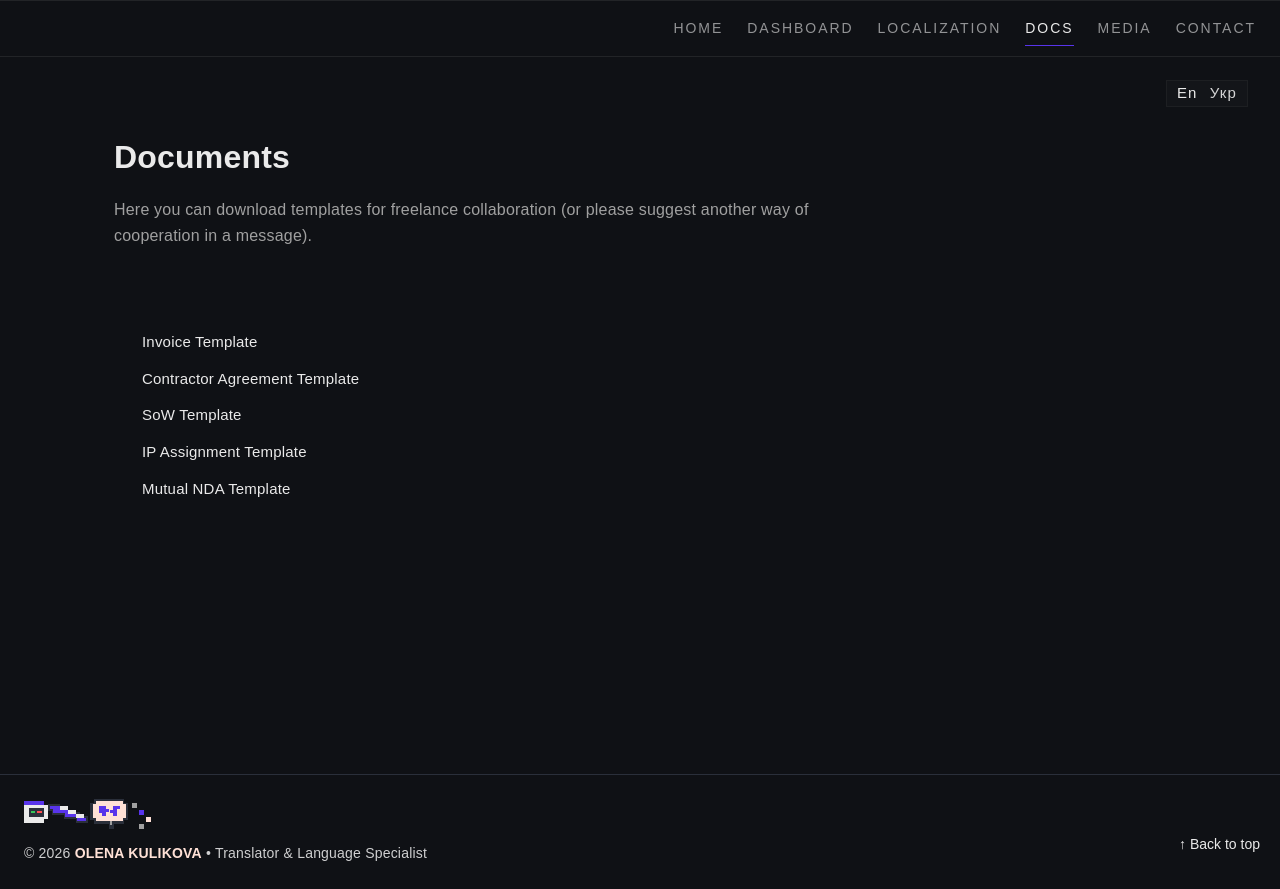
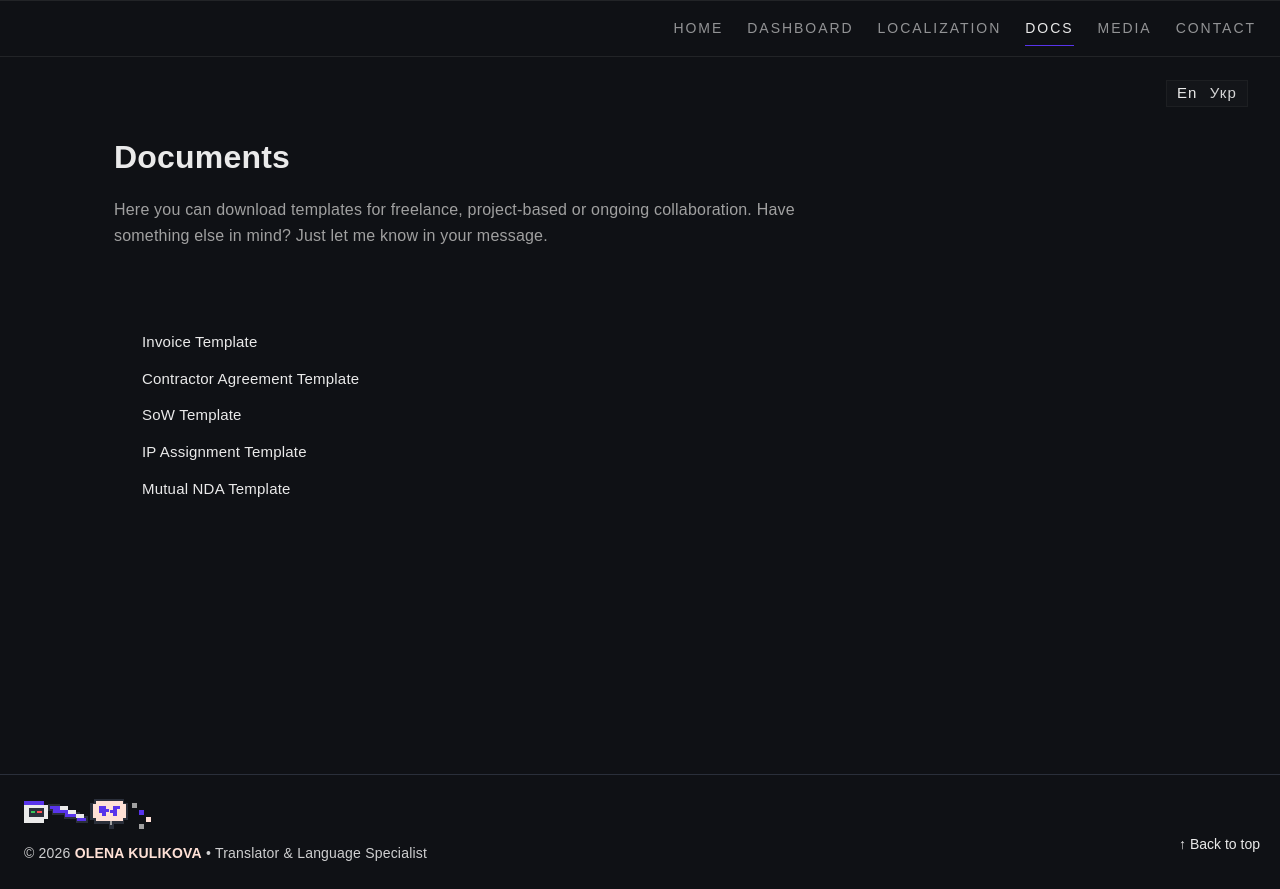
Before and after one commit to SillyCat88/nexia-lab-cv, a React (Vite) app: page /documents in a window 1280 px wide. Built offline with nearby package versions, Linux system fonts and the light colour scheme.

Commit message:
docs content polish

```diff
--- a/src/pages/Documents/data/contentDocs.js
+++ b/src/pages/Documents/data/contentDocs.js
@@ -2,7 +2,7 @@ export const content = {
   en: {
     pageTitle: "Documents",
 
-    pageDescription: "Here you can download templates for freelance collaboration (or please suggest another way of cooperation in a message).",
+    pageDescription: "Here you can download templates for freelance, project-based or ongoing collaboration. Have something else in mind? Just let me know in your message.",
 
     documents: [
       {
@@ -31,7 +31,7 @@ export const content = {
   ua: {
     pageTitle: "Документи",
 
-    pageDescription: "Тут ви можете завантажити темплейти документів для фріланс-співпраці (або запропонуйте інший формат взаємодії у повідомленні).",
+    pageDescription: "Тут ви можете завантажити шаблони для фріланс-, проектної або постійної співпраці. Маєте інший формат? Просто напишіть мені у повідомленні.",
 
     documents: [
       {
```
